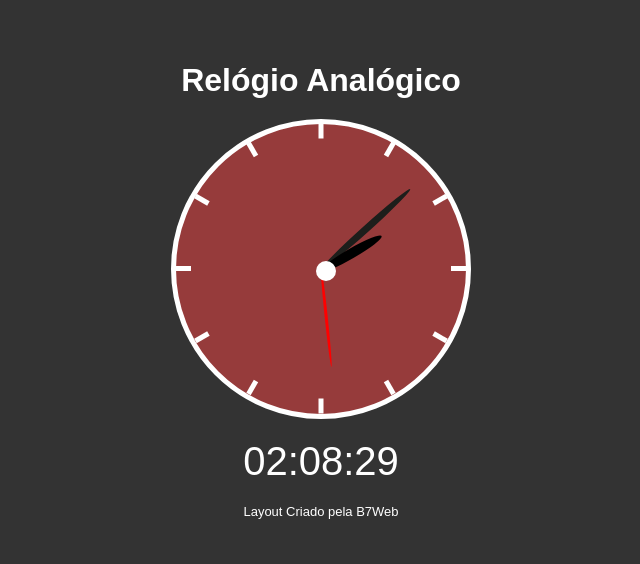
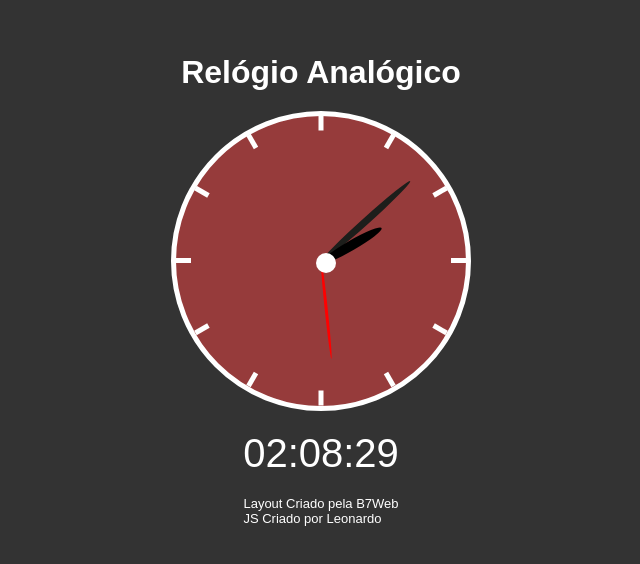
Before and after one commit to leopoliveira/relogio, a plain HTML site: page index.html in a window 1280 px wide. Shown: the part 110-674 px from the top of the page, without its empty margins (319-959 px from the left). Drawn offline with Linux system fonts and the light colour scheme.

Commit message:
Adicionada informações no footer

```diff
--- a/index.html
+++ b/index.html
@@ -35,7 +35,7 @@
     </div>
     <div class="digital">--:--:--</div>
 
-    <footer>Layout Criado pela B7Web</footer>
+    <footer>Layout Criado pela B7Web <br> JS Criado por Leonardo</footer>
 
     <script src="script.js"></script>
 </body>
```
